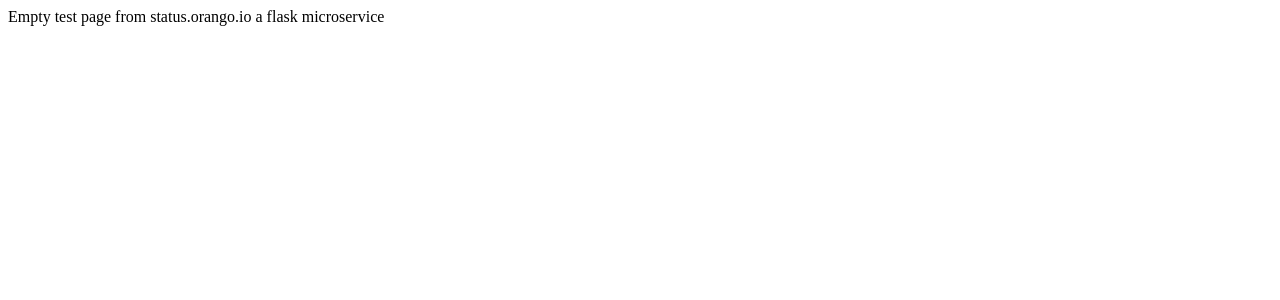
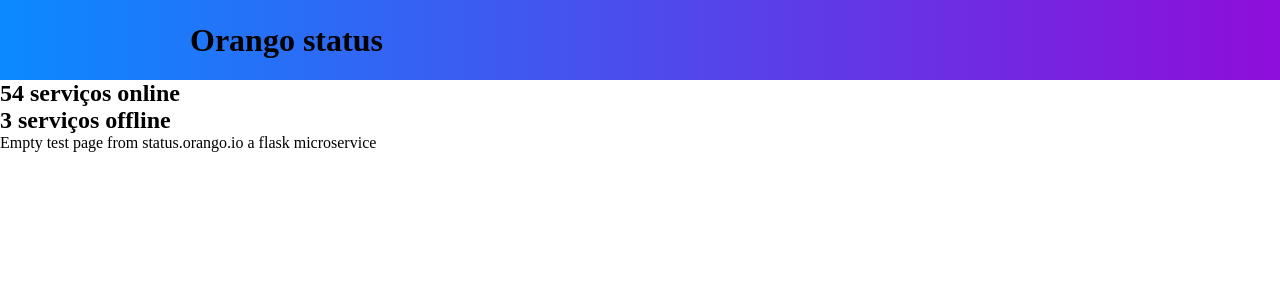
Before and after one commit to ORANGO-IO/status, a Flask app: page / in a window 1280 px wide. Shown: the top 300 px of the page. Run offline with Flask 2, Linux system fonts and the light colour scheme; style sheets or scripts are compiled from the project's sources.

Commit message:
structure html

```diff
--- a/flaskapp/app/templates/status.html
+++ b/flaskapp/app/templates/status.html
@@ -1,3 +1,27 @@
+<!DOCTYPE html>
+<html lang="en">
+<head>
+    <meta charset="utf-8">
+    <meta name="viewport" content="width=device-width, initial-scale=1">
+    <title>Hello HTML Templates</title>
+    <link rel="stylesheet" href="{{ url_for('static', filename='css/main.css') }}">
+</head>
 <body>
-Empty test page from status.orango.io a flask microservice
+    <div>
+        <header>
+            <div>
+                <h1>Orango status</h1>
+            </div>
+        </header>
+        <main class="">
+            <div class="show_services">
+                <h2 class="on">54 serviços <strong>online</strong></h2>
+                <h2 class="off">3 serviços <strong>offline</strong></h2>
+            </div>
+            <div>
+                Empty test page from status.orango.io a flask microservice
+            </div>
+        </main>
+    </div>
 </body>
+</html>
```
